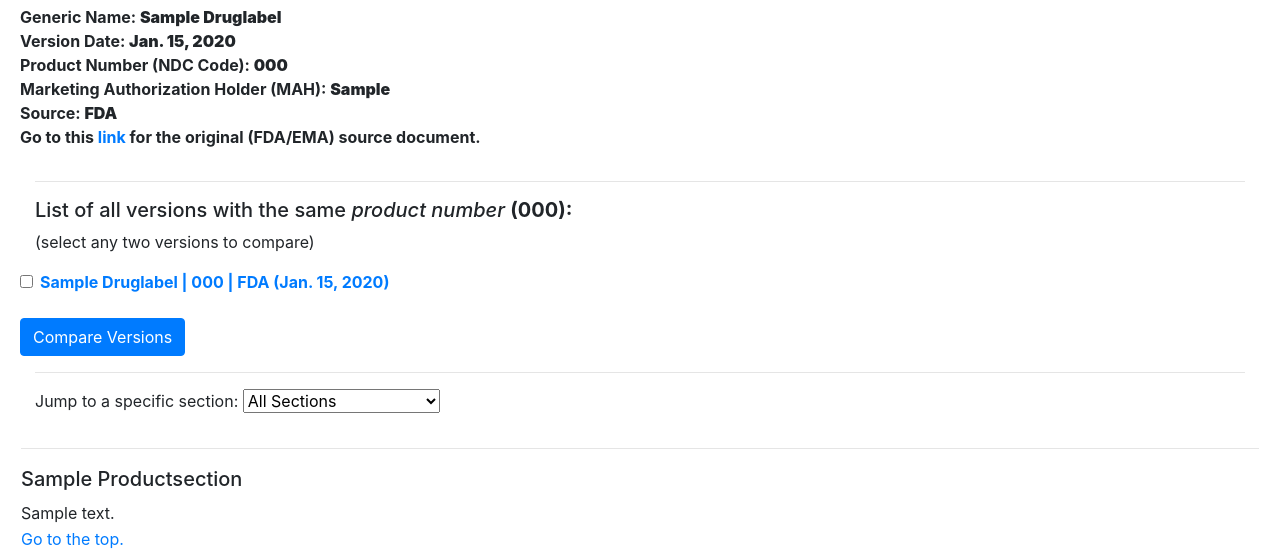
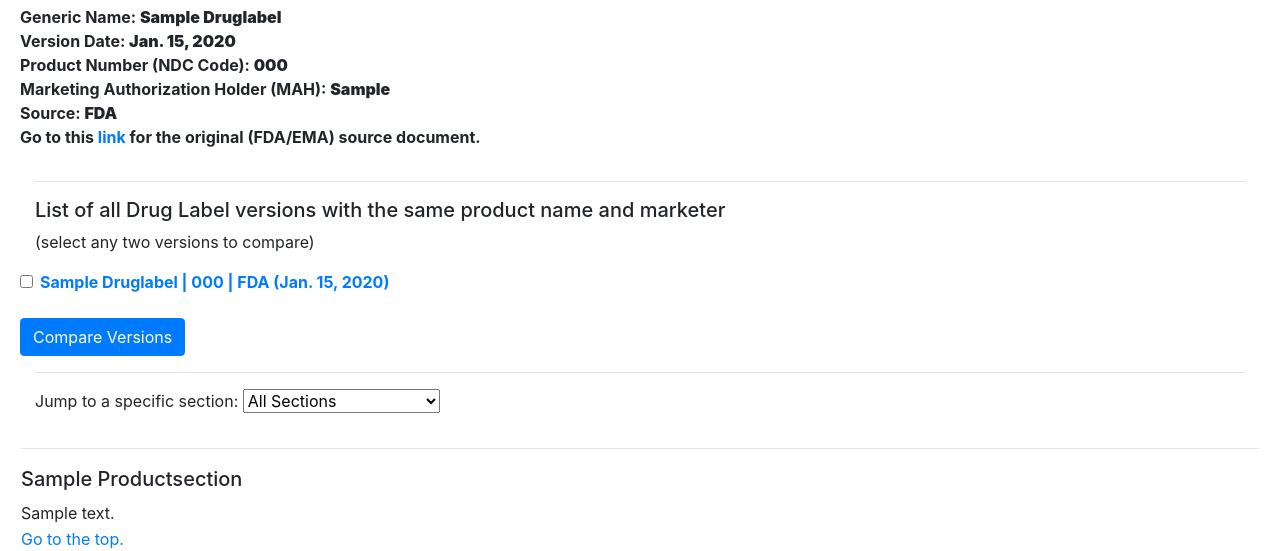
Before and after one commit to globalrx/globalrx, a Django app: page /data/single_label_view/1 in a window 1280 px wide. Shown: the part 155-706 px from the top of the page. Run offline with Django 4.2, Linux system fonts and the light colour scheme; tables that the repository leaves empty hold one stand-in row (values such as "Sample post"); parts of the project's set-up code (start-up, migrations or seed data) failed here and were passed over; some libraries are stand-ins or nearby versions.

Commit message:
text change on single label page

```diff
--- a/dle/data/templates/data/single_label.html
+++ b/dle/data/templates/data/single_label.html
@@ -15,7 +15,7 @@
       </dl>
     </div>
     <hr>
-    <h5>List of all versions with the same <i>product number</i> <b>({{drug_label.source_product_number}}):</b></h5>
+    <h5>List of all Drug Label versions with the same product name and marketer</h5>
     <p>(select any two versions to compare)</p>
     <div class="row">
       <form name="result_to_compare_form" method="get" action="/compare/compare_versions" target="_blank">
```
